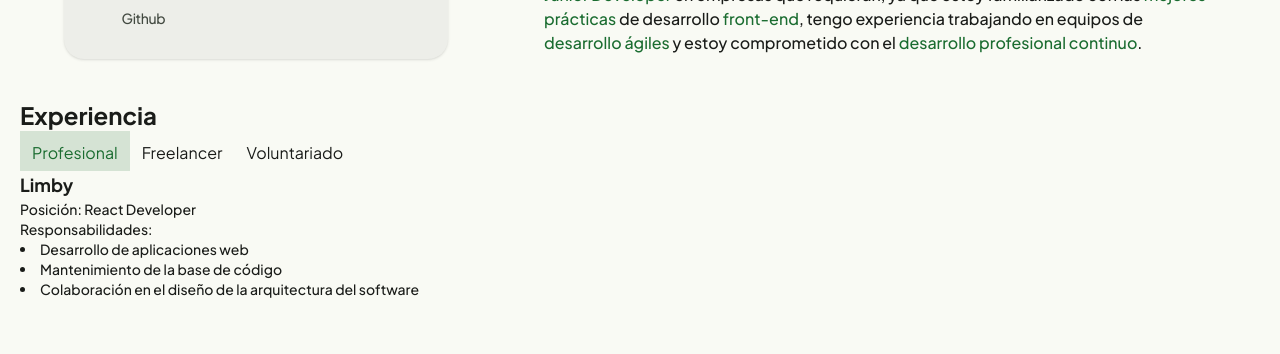
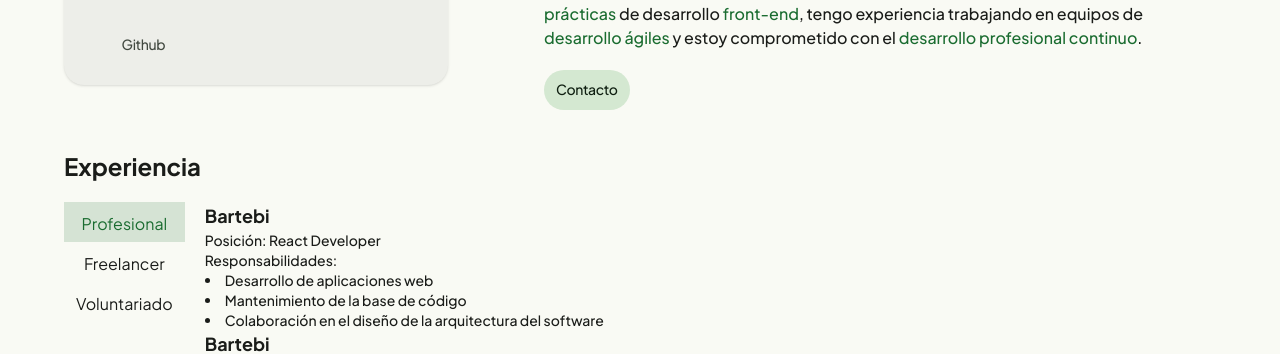
Before and after one commit to jhangmez/pagina, a Next.js app: page / in a window 1280 px wide. Shown: the part 454-808 px from the top of the page. Built offline with nearby package versions, Linux system fonts and the light colour scheme; some icons are missing.

Commit message:
Se arreglaron estilos de padding

```diff
--- a/src/components/Experiencia/Tab1/index.tsx
+++ b/src/components/Experiencia/Tab1/index.tsx
@@ -1,7 +1,15 @@
 export default function Tab1() {
   return (
     <div>
-      <h2 className='text-lg font-bold '>Limby</h2>
+      <h2 className='text-lg font-bold '>Bartebi</h2>
+      <p className='text-sm font-medium '>Posición: React Developer</p>
+      <p className='text-sm font-medium '>Responsabilidades:</p>
+      <ul className='list-disc list-inside text-sm font-medium '>
+        <li>Desarrollo de aplicaciones web</li>
+        <li>Mantenimiento de la base de código</li>
+        <li>Colaboración en el diseño de la arquitectura del software</li>
+      </ul>
+      <h2 className='text-lg font-bold '>Bartebi</h2>
       <p className='text-sm font-medium '>Posición: React Developer</p>
       <p className='text-sm font-medium '>Responsabilidades:</p>
       <ul className='list-disc list-inside text-sm font-medium '>
--- a/src/components/Experiencia/Tab2/index.tsx
+++ b/src/components/Experiencia/Tab2/index.tsx
@@ -1,7 +1,7 @@
 export default function Tab2() {
   return (
     <div>
-      <h2 className='text-lg font-bold '>Bartebi</h2>
+      <h2 className='text-lg font-bold '>Limby</h2>
       <p className='text-sm font-medium '>Posición: React Developer</p>
       <p className='text-sm font-medium '>Responsabilidades:</p>
       <ul className='list-disc list-inside text-sm font-medium '>
--- a/src/components/Experiencia/index.tsx
+++ b/src/components/Experiencia/index.tsx
@@ -15,9 +15,9 @@ export default function Experiencia() {
   ]
   const [activeTab, setActiveTab] = useState(tabs[0].id)
   return (
-    <div className='container mx-auto px-[20px]'>
+    <div className='container  mx-auto lg:px-16 px-[20px]'>
       <div className='text-light-onSurface dark:text-dark-onSurface'>
-        <h1 className='text-2xl font-bold '>Experiencia</h1>
+        <h1 className='text-2xl font-bold mb-5'>Experiencia</h1>
         <Tabs tabs={tabs} activeTab={activeTab} setActiveTab={setActiveTab}>
           <TabContent key='1' id='1' activeTab={activeTab}>
             <Tab1 />
--- a/src/components/Perfil/index.tsx
+++ b/src/components/Perfil/index.tsx
@@ -2,7 +2,8 @@
 
 import Navitem from '@components/Nav/Itemnav'
 import Image from 'next/image'
-
+import Link from 'next/link'
+import Tonalbutton from '@Buttons/Tonal'
 import { GithubJhan, LinkedinJhan, VercelHarkaysoft } from '@routes'
 
 export default function CardWithActionButton() {
@@ -107,6 +108,11 @@ export default function CardWithActionButton() {
               </span>
               .
             </div>
+            <div className='container flex h-full flex-row gap-5'>
+              <Link href='mailto:jhangmez.pe@gmail.com' className='w-fit'>
+                <Tonalbutton label='Contacto' />
+              </Link>
+            </div>
           </div>
         </div>
       </div>
--- a/src/components/Tabs/Tab/index.tsx
+++ b/src/components/Tabs/Tab/index.tsx
@@ -11,7 +11,7 @@ const Tab: React.FC<TabProps> = ({ id, title, isActive, onClick }) => (
   <button
     className={`h-10 gap-2 ${
       isActive
-        ? 'bg-opacity-16 bg-light-primary text-light-primary dark:bg-opacity-16 dark:bg-dark-primary text-dark-primary'
+        ? 'bg-opacity-16 bg-light-primary text-light-primary dark:bg-opacity-16 dark:bg-dark-primary dark:text-dark-primary'
         : 'text-light-onSurface hover:text-light-onSurface dark:text-dark-onSurface dark:hover:text-dark-onSurface hover:bg-light-primary hover:bg-opacity-8 focus:bg-opacity-12 dark:hover:bg-dark-primary dark:hover:bg-opacity-8 dark:focus:bg-opacity-12'
     }`}
     onClick={() => onClick(id)}
--- a/src/components/Tabs/index.tsx
+++ b/src/components/Tabs/index.tsx
@@ -20,8 +20,8 @@ const Tabs: React.FC<TabsProps> = ({
   children
 }) => {
   return (
-    <div>
-      <div className='flex '>
+    <div className='lg:container md:container lg:flex md:flex gap-5'>
+      <div className='lg:flex md:flex lg:flex-col md:flex-col sm:flex-row  mb-5'>
         {tabs.map((tab) => (
           <Tab
             key={tab.id}
```
